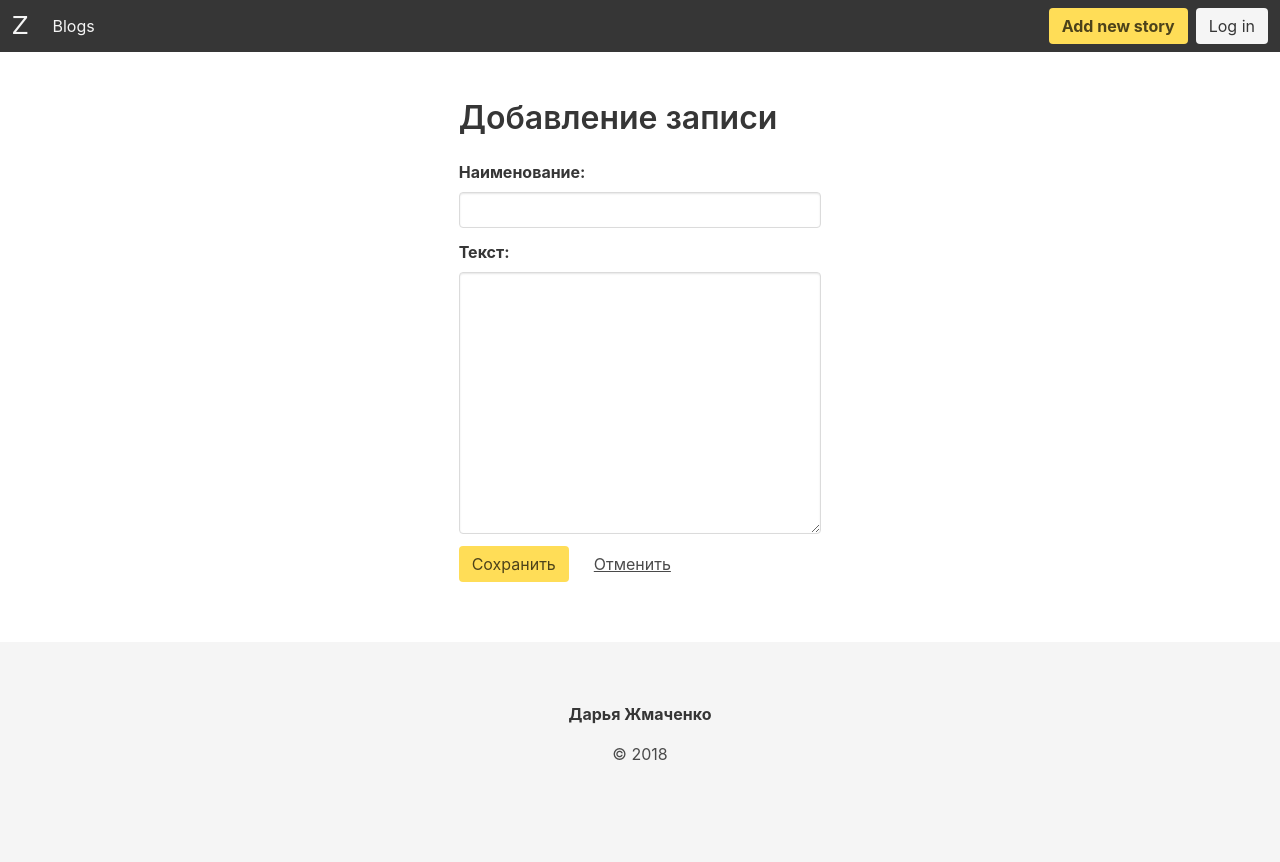
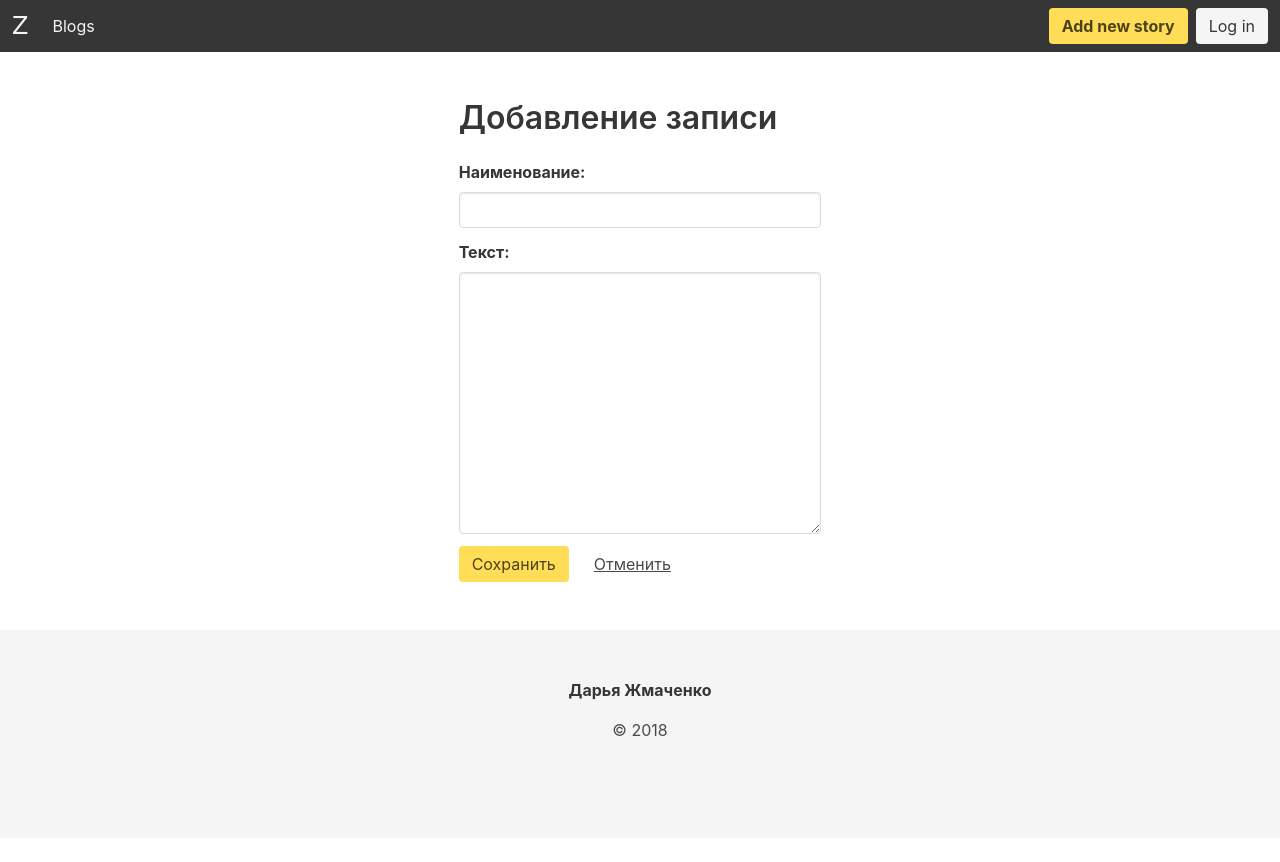
Before and after one commit to nickgashkov/zhmach-articles, a Django app: page /blogs/blogs/add/ in a window 1280 px wide. After the commit the page ends 736 px from the top, so only its background shows below. Run offline with Django 3.2, Linux system fonts and the light colour scheme; the visitor is signed in with stand-in values (Sample User, id 1); some web fonts are replaced.

Commit message:
Add fixed footer

```diff
--- a/zhmach/templates/main.html
+++ b/zhmach/templates/main.html
@@ -7,6 +7,16 @@
   <link rel="stylesheet" href="https://cdnjs.cloudflare.com/ajax/libs/font-awesome/4.7.0/css/font-awesome.min.css" />
   <link rel="stylesheet" href="https://fonts.googleapis.com/css?family=Charmonman">
   <style>
+    body {
+      display: flex;
+      min-height: 100vh;
+      flex-direction: column;
+    }
+
+    #wrapper {
+      flex: 1 0 auto;
+    }
+
     .has-text-brand {
       font-family: Charmonman, cursive;
     }
@@ -23,13 +33,13 @@
     {% block header %}
       {% include "helpers/_header.html" %}
     {% endblock header %}
-    <div class="columns is-centered has-background-white">
-      <div class="column is-one-third">
-        {% block content %}
-        {% endblock content %}
+    <div id="wrapper">
+      <div class="columns is-centered has-background-white">
+        <div class="column is-one-third">
+          {% block content %}
+          {% endblock content %}
+        </div>
       </div>
-    </div>
-    <div class="container has-background-white">
     </div>
     {% block footer %}
       {% include "helpers/_footer.html" %}
```
